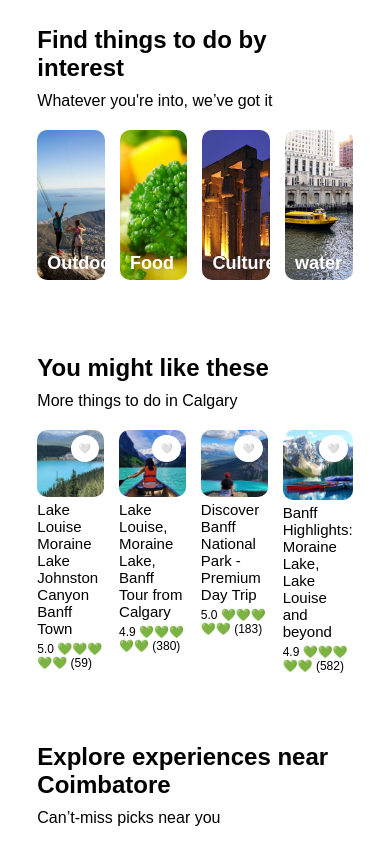
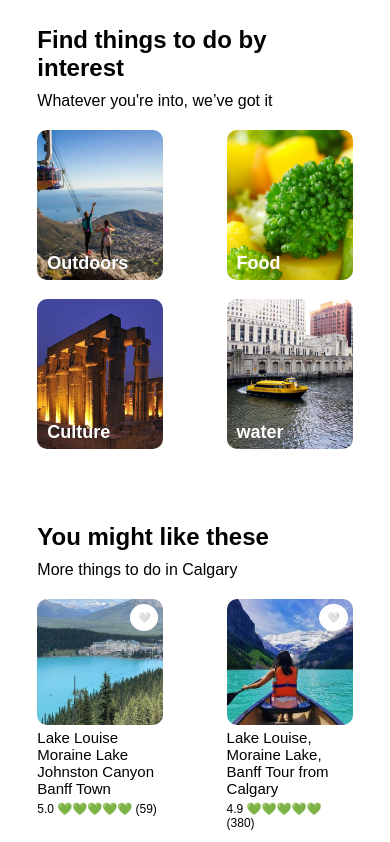
Before and after one commit to Narendk/Tripadvisor_Clone, a plain HTML site: page index.html in a window 390 px wide. Shown: the part 780-1622 px from the top of the page. Drawn offline with Linux system fonts and the light colour scheme; a web font is replaced by a local one.

Commit message:
Updating Changes

```diff
--- a/style.css
+++ b/style.css
@@ -172,7 +172,7 @@ body {
     cursor: pointer;
 }
 
-.searchbar-b button:hover{
+.searchbar-b button:hover {
     transition: background-color 1s;
     background-color: rgba(44, 190, 39, 0.74);
 }
@@ -250,7 +250,7 @@ body {
     width: 50%;
 }
 
-.card-text button:hover{
+.card-text button:hover {
     transition: 1s;
     background-color: white;
     color: black;
@@ -494,17 +494,18 @@ body {
 
 /* Responsive Website */
 
-@media screen and (max-width: 1500px){
-    .scroll-container{
+@media screen and (max-width: 1500px) {
+    .scroll-container {
         display: none;
     }
 
-    .card2-image img{
+    .card2-image img {
         width: 100%;
     }
 }
 
 @media screen and (max-width: 850px) {
+
     .header-s2,
     .header-s3 {
         display: none;
@@ -519,7 +520,7 @@ body {
         display: none;
     }
 
-    .scroll-container{
+    .scroll-container {
         display: block;
     }
 
@@ -531,8 +532,19 @@ body {
         width: 100%;
     }
 
-    .card2-image img{
+    .card2-image img {
         width: 100%;
+    }
+
+    .recommended__container{
+        display: flex;
+        flex-wrap: wrap;
+        justify-content: space-between;
+        width: 100%;
+    }
+
+    .trip-card__wrapper{
+        flex-basis: 40%;
     }
 }
 
@@ -552,7 +564,7 @@ body {
         display: none;
     }
 
-    .scroll-container{
+    .scroll-container {
         display: block;
     }
 
@@ -560,7 +572,7 @@ body {
         display: none;
     }
 
-    .searchbar-b{
+    .searchbar-b {
         font-size: 12px;
         width: 80%;
     }
@@ -597,24 +609,34 @@ body {
         width: 100%;
     }
 
+    .recommended__container{
+        display: flex;
+        flex-wrap: wrap;
+        justify-content: space-between;
+    }
+
+    .trip-card__wrapper{
+        flex-basis: 40%;
+    }
+
     .trip-card h1 {
         font-size: 18px;
     }
 
-    .trip-card img{
+    .trip-card img {
         width: 100%;
         height: 150px;
     }
 
-    .heart{
+    .heart {
         font-size: 10px;
     }
 
-    .trip-card2 p{
+    .trip-card2 p {
         font-size: 15px;
     }
 
-    .rating p{
+    .rating p {
         font-size: 12px;
     }
 
```
